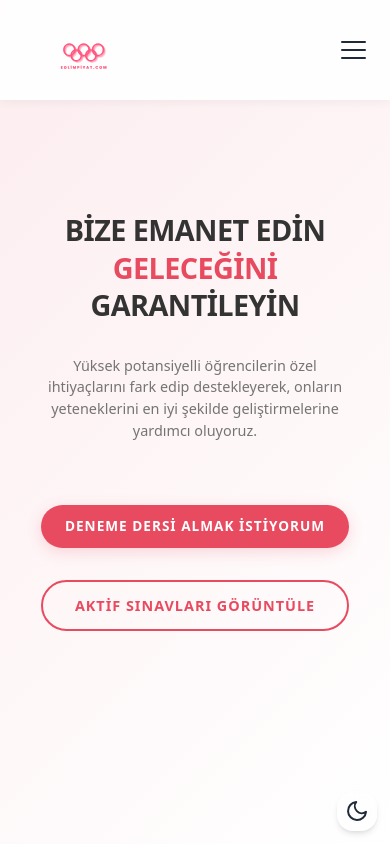
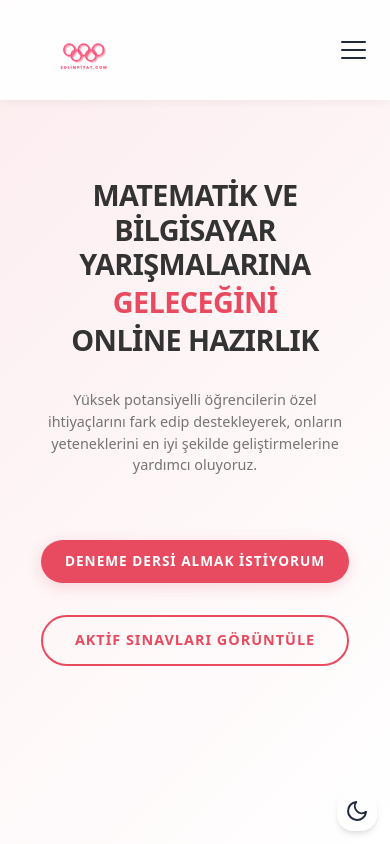
Before and after one commit to alifuatakbas/e-math-frontend, a Next.js app: page / in a window 390 px wide. Shown: the top 844 px of the page. Built offline with nearby package versions, Linux system fonts and the light colour scheme.

Commit message:
mobilenavbar

```diff
--- a/app/components/Hero.tsx
+++ b/app/components/Hero.tsx
@@ -116,9 +116,9 @@ const fetchExams = async () => {
         <div className={styles.content}>
           <div className={styles.sloganBox}>
             <h1 className={styles.slogan}>
-              <div>BİZE EMANET EDİN</div>
+              <div>MATEMATİK VE BİLGİSAYAR YARIŞMALARINA</div>
               <div><span className={styles.titleAccent}>GELECEĞİNİ</span></div>
-              <div>GARANTİLEYİN</div>
+              <div>ONLİNE HAZIRLIK</div>
             </h1>
           </div>
           <div className={styles.infoBox}>
```
